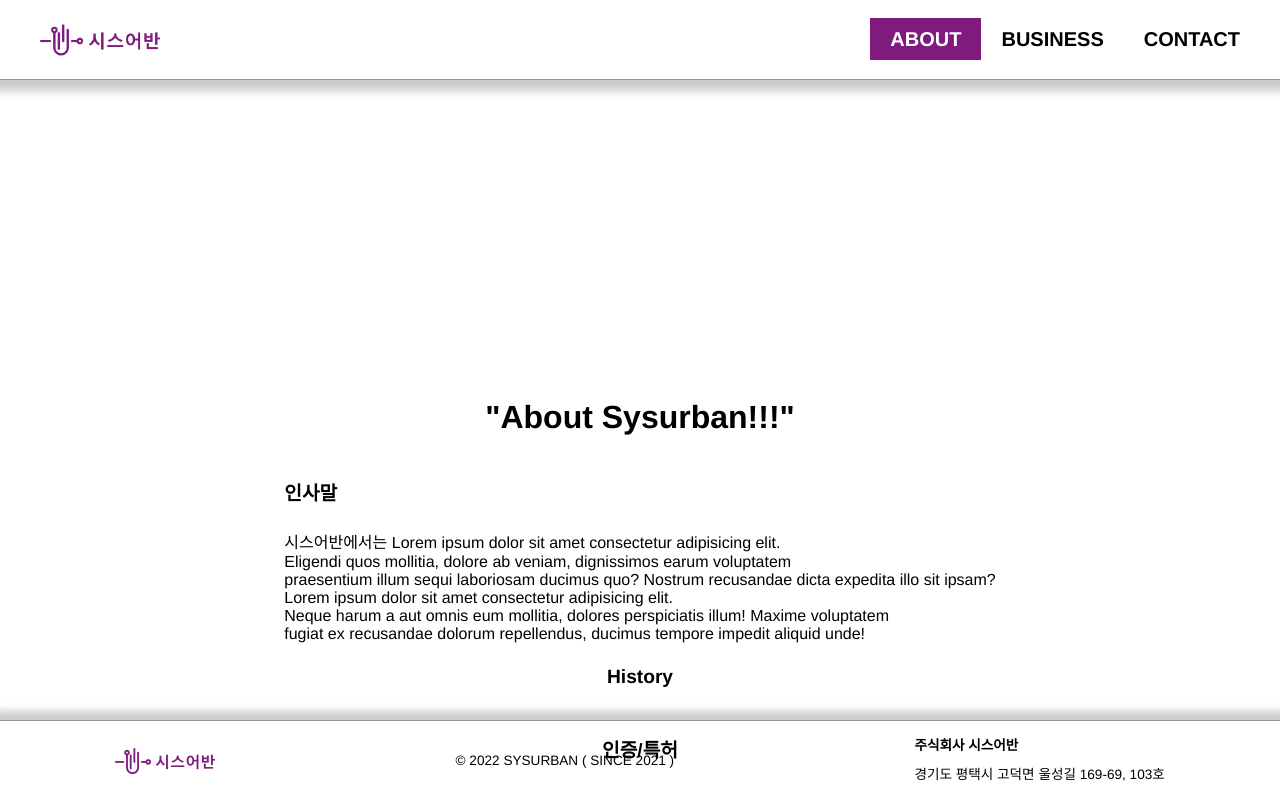
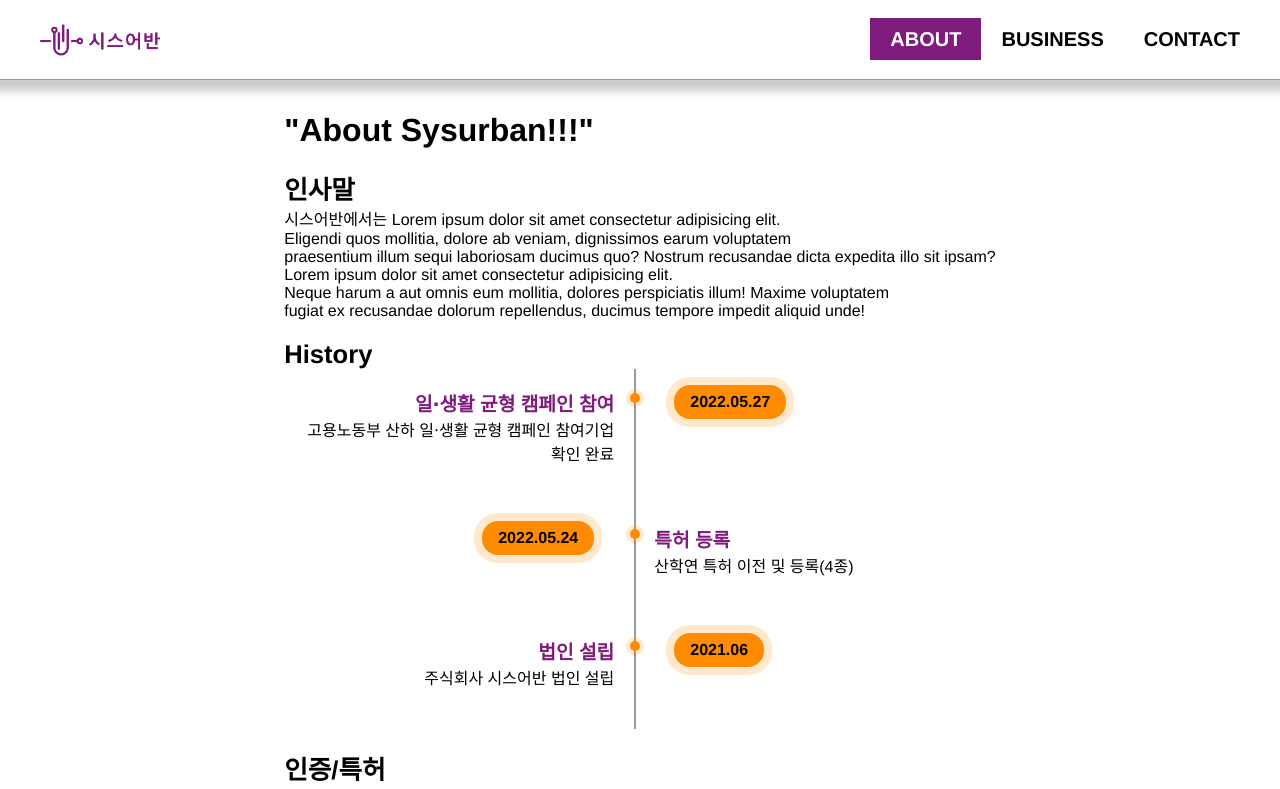
Before and after one commit to k-jin-yoon/sysurban.com, a Next.js app: page /about in a window 1280 px wide. Shown: the top 789 px of the page. Built offline with nearby package versions, Linux system fonts and the light colour scheme.

Commit message:
timeline 구조 등록

```diff
--- /dev/null
+++ b/components/Timeline.js
@@ -0,0 +1,146 @@
+export default function Timeline(){
+    return (
+        <div className="timeline">
+            <ul>
+                <li>
+                    <div className="content">
+                        <h4>일‧생활 균형 캠페인 참여</h4>
+                        <p>고용노동부 산하 일‧생활 균형 캠페인 참여기업 확인 완료</p>
+                    </div>
+                    <div className="time">
+                        <h5>2022.05.27</h5>
+                    </div>
+                </li>
+                <li>
+                    <div className="content">
+                        <h4>특허 등록</h4>
+                        <p>산학연 특허 이전 및 등록(4종)</p>
+                    </div>
+                    <div className="time">
+                        <h5>2022.05.24</h5>
+                    </div>
+                </li>
+                <li>
+                    <div className="content">
+                        <h4>법인 설립</h4>
+                        <p>주식회사 시스어반 법인 설립</p>
+                    </div>
+                    <div className="time">
+                        <h5>2021.06</h5>
+                    </div>
+                </li>
+                <div className="clearfix"></div>
+            </ul>
+            <style jsx>{`
+                .timeline {
+                    position: relative;
+                    width: 700px;
+                    margin: 0 auto;
+                    padding: 0;
+                }
+                .timeline::before {
+                    content: '';
+                    position: absolute;
+                    left: 50%;
+                    width: 2px;
+                    height: 100%;
+                    background-color: #999;
+                }
+                .timeline li {
+                    list-style: none;
+                    position: relative;
+                    width: 50%;
+                    padding: 20px;
+                }
+                .timeline li:nth-child(odd) {
+                    float: left;
+                    text-align: right;
+                    clear: both;
+                }
+                .timeline li:nth-child(odd)::before {
+                    content: '';
+                    position: absolute;
+                    top: 24px;
+                    right: -6px;
+                    width: 10px;
+                    height: 10px;
+                    border-radius: 50%;
+                    background-color: var(--sub-color);
+                    box-shadow: 0 0 0 4px var(--sub-shadow);
+                }
+                .timeline li:nth-child(odd) .time {
+                    left: calc(100% + 40px);
+                }
+                .timeline li:nth-child(even) {
+                    float: right;
+                    text-align: left;
+                    clear: both;
+                }
+                .timeline li:nth-child(even)::before {
+                    content: '';
+                    position: absolute;
+                    top: 24px;
+                    left: -4px;
+                    width: 10px;
+                    height: 10px;
+                    border-radius: 50%;
+                    background-color: var(--sub-color);
+                    box-shadow: 0 0 0 4px var(--sub-shadow);
+                }
+                .timeline li:nth-child(even) .time {
+                    right: calc(100% + 40px);
+                }
+                .content {
+                    padding-bottom: 20px;
+                }
+                .timeline ul li .time {
+                    position: absolute;
+                    top: 16px;
+                    margin: 0;
+                    padding: 8px 16px;
+                    background-color: var(--sub-color);
+                    border-radius: 16px;
+                    box-shadow: 0 0 0 8px var(--sub-shadow);
+                }
+                .timeline ul li h4 {
+                    margin: 0;
+                    padding: 0;
+                    font-weight: 600;
+                    color: var(--main-color);
+                }
+                @media screen and  (max-width: 480px) {
+                    .container {
+                        display: flex;
+                        gap: 10px;
+                        flex-direction: column;
+                        align-items: center;
+                        padding-top: 20px;
+                        padding-bottom: 10px;
+                        box-shadow: rgba(50, 50, 93, 0.25) 0px 50px 100px -20px,
+                            rgba(0, 0, 0, 0.3) 0px 30px 60px -30px;
+                    }
+                }
+                @media (prefers-color-scheme: dark) {
+                    .timeline::before {
+                        background-color: #ccc;
+                    }
+                    .timeline li:nth-child(odd)::before {
+                        background-color: var(--sub-color);
+                        box-shadow: 0 0 0 4px var(--sub-shadow);
+                    }
+                    .timeline li:nth-child(even)::before {
+                        background-color: var(--sub-color);
+                        box-shadow: 0 0 0 4px var(--sub-shadow);
+                    }
+                    .timeline ul li .time {
+                        background-color: var(--sub-color);
+                        box-shadow: 0 0 0 8px var(--sub-shadow);
+                    }
+                    .timeline ul li h4 {
+                        color: var(--sub-color);
+                    }
+                }
+            `}</style>
+        </div>
+    );
+}
--- a/pages/about.js
+++ b/pages/about.js
@@ -1,4 +1,5 @@
 import Seo from "../components/Seo";
+import Timeline from "../components/Timeline";
 
 export default function About(){
     return (
@@ -7,7 +8,8 @@ export default function About(){
             <h1>"About Sysurban!!!"</h1>
             {/* 간단한 인사말 쓰기 */}
             <div className="greeting">
-                <h4>인사말</h4>
+                <h2>인사말</h2>
+                <div>
                     시스어반에서는
                     Lorem ipsum dolor sit amet consectetur adipisicing elit.<br/>
                     Eligendi quos mollitia, dolore ab veniam, dignissimos earum voluptatem<br/>
@@ -16,22 +18,43 @@ export default function About(){
                     Neque harum a aut omnis eum mollitia, dolores perspiciatis illum! Maxime voluptatem<br/>
                     fugiat ex recusandae dolorum repellendus, ducimus tempore impedit aliquid unde!<br/>
                 </div>
+            </div>
             {/* 연혁 */}
             <div className="history">
-                <h4>History</h4>
+                <h2>History</h2>
+                <Timeline />
             </div>
             {/* 각종 인증 및 특허 */}
             <div className="verify">
-                <h4>인증/특허</h4>
+                <h2>인증/특허</h2>
+                <div>
+                    시스어반에서는
+                    Lorem ipsum dolor sit amet consectetur adipisicing elit.<br/>
+                    Eligendi quos mollitia, dolore ab veniam, dignissimos earum voluptatem<br/>
+                    praesentium illum sequi laboriosam ducimus quo? Nostrum recusandae dicta expedita illo sit ipsam?<br/>
+                    Lorem ipsum dolor sit amet consectetur adipisicing elit.<br/>
+                    Neque harum a aut omnis eum mollitia, dolores perspiciatis illum! Maxime voluptatem<br/>
+                    fugiat ex recusandae dolorum repellendus, ducimus tempore impedit aliquid unde!<br/>Lorem ipsum dolor sit amet consectetur adipisicing elit.<br/>
+                    Eligendi quos mollitia, dolore ab veniam, dignissimos earum voluptatem<br/>
+                    praesentium illum sequi laboriosam ducimus quo? Nostrum recusandae dicta expedita illo sit ipsam?<br/>
+                    Lorem ipsum dolor sit amet consectetur adipisicing elit.<br/>
+                    Neque harum a aut omnis eum mollitia, dolores perspiciatis illum! Maxime voluptatem<br/>
+                    fugiat ex recusandae dolorum repellendus, ducimus tempore impedit aliquid unde!<br/>
+                    Lorem ipsum dolor sit amet consectetur adipisicing elit.<br/>
+                    Eligendi quos mollitia, dolore ab veniam, dignissimos earum voluptatem<br/>
+                    praesentium illum sequi laboriosam ducimus quo? Nostrum recusandae dicta expedita illo sit ipsam?<br/>
+                    Lorem ipsum dolor sit amet consectetur adipisicing elit.<br/>
+                    Neque harum a aut omnis eum mollitia, dolores perspiciatis illum! Maxime voluptatem<br/>
+                    fugiat ex recusandae dolorum repellendus, ducimus tempore impedit aliquid unde!<br/>
+                </div>
             </div>
             <style jsx>{`
                 .container {
                     display: flex;
-                    gap: 0;
+                    gap: 20px;
                     flex-direction: column;
-                    align-items: center;
-                    padding: 0;
-                    height: 40px;
+                    align-items: start;
+                    justify-content: start;
                 }
 
                 .active {
--- a/styles/globals.css
+++ b/styles/globals.css
@@ -1,6 +1,7 @@
 :root {
   --main-color: rgba(127,27,125,1);
-  --sub-color: rgb(255,140,0)
+  --sub-color: rgb(255,140,0);
+  --sub-shadow: rgba(255,140,0,0.2);
 }
 
 @import url('https://fonts.googleapis.com/css?family=Noto+Sans+KR&display=swap');
@@ -40,32 +41,26 @@ a:hover {
 
 h1 {
   font-size: 2em;
-  margin: 0.6em 0;
 }
 
 h2 {
   font-size: 1.6em;
-  margin: 0.8em 0;
 }
 
 h3 {
   font-size: 1.4em;
-  margin: 1.0em 0;
 }
 
 h4 {
   font-size: 1.2em;
-  margin: 1.2em 0;
 }
 
 h5 {
   font-size: 1.0em;
-  margin: 1.4em 0;
 }
 
 h6 {
   font-size: .8em;
-  margin: 1.6em 0;
 }
 
 img {
@@ -82,12 +77,16 @@ textarea {
   margin: 0; /* 3 */
 }
 
+.clearfix {
+  clear: both;
+}
+
 @media (prefers-color-scheme: dark) {
   html {
     color-scheme: dark;
   }
   body {
-    color: white;
+    color: #ccc;
     background: #333;
   }
 }
```
Lines whose indentation alone changed are shown as unchanged.
